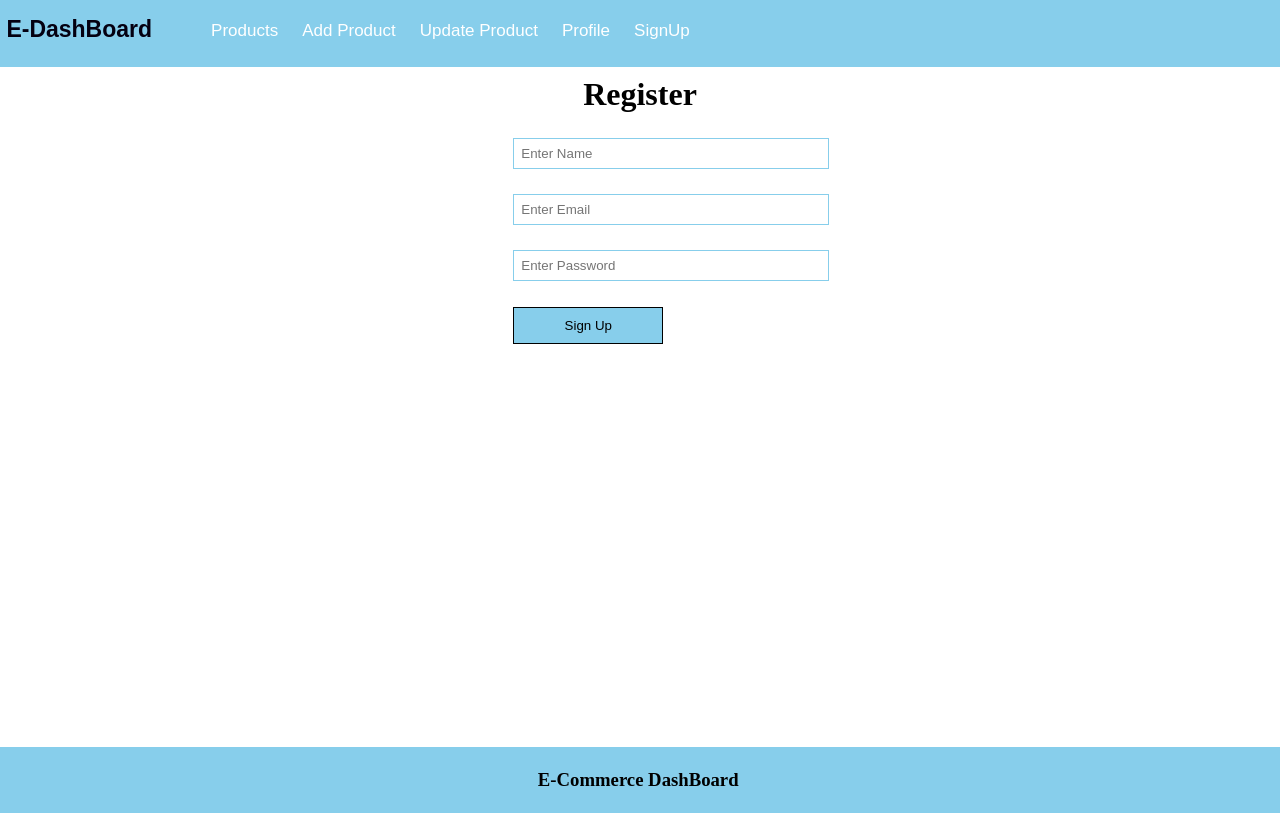
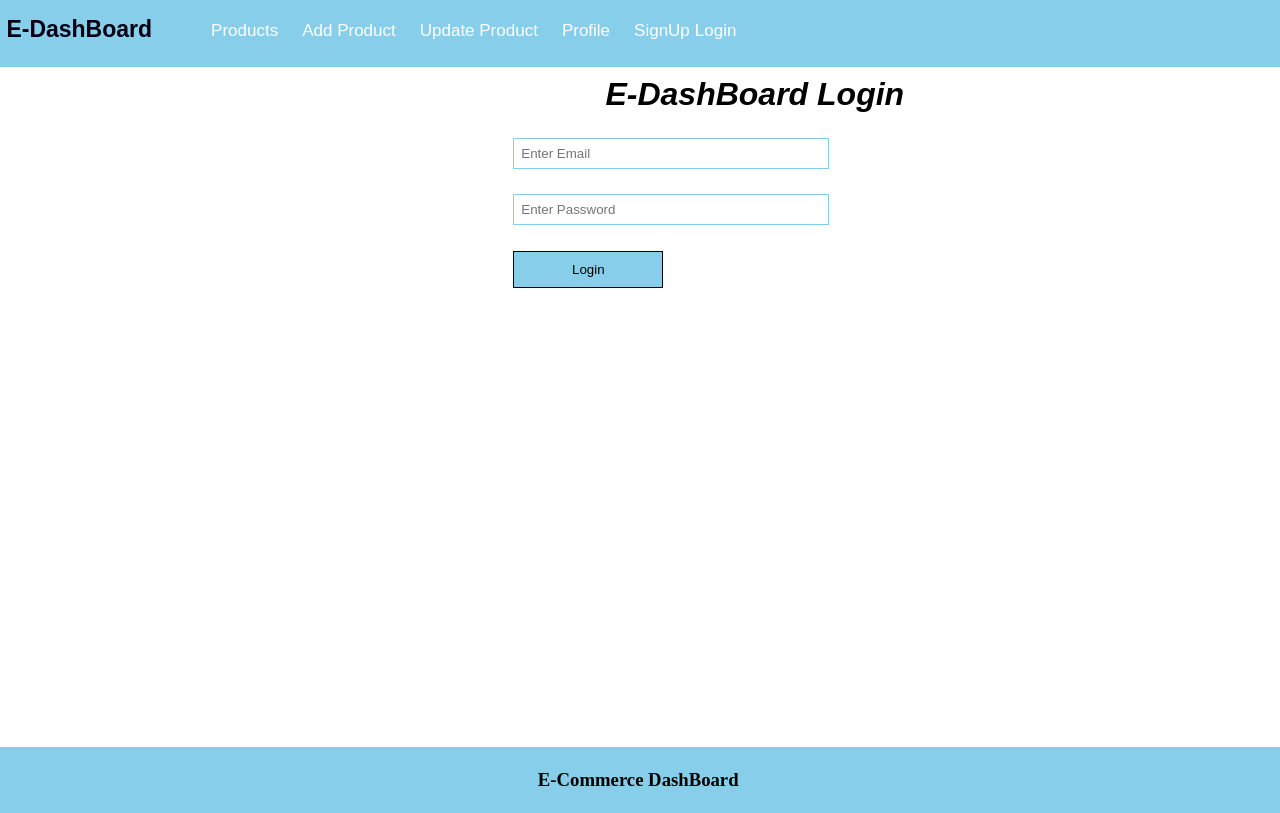
Before and after one commit to Akash09783/E-Commerce-Dashboard-Using-React-And-Node.js-MERN-Project, a React (Create React App) app: page /login in a window 1280 px wide. Before the commit this address led to /signup. Built offline with nearby package versions, Linux system fonts and the light colour scheme.

Commit message:
login api integration done

```diff
--- a/src/App.js
+++ b/src/App.js
@@ -1,4 +1,5 @@
 import "./App.css";
+import Login from "./components/Login";
 import Nav from "./components/Nav";
 import Footer from "./components/Footer";
 import SignUp from "./components/SignUp";
@@ -12,7 +13,7 @@ function App() {
           <Nav />
           <Routes>
             <Route element={<PrivateComp />}>
-              <Route path="/login" element={<h1>Product Listing Component</h1>} />
+              <Route path="/" element={<h1>Product Listing Component</h1>} />
               <Route path="/add" element={<h1>Add Product Component</h1>} />
               <Route
                 path="/update"
@@ -23,7 +24,9 @@ function App() {
               <Route />
             </Route>
 
+
             <Route path="/signup" element={<SignUp />} />
+            <Route path="/login" element={<Login />} />
           </Routes>
         </BrowserRouter>
         <Footer />
--- /dev/null
+++ b/src/components/Login.js
@@ -0,0 +1,72 @@
+import React, { useEffect } from "react";
+import { useNavigate } from "react-router-dom";
+const Login = () => {
+  const [email, setEmail] = React.useState("");
+  const [password, setPassword] = React.useState("");
+  const navigate = useNavigate();
+  useEffect(()=>{
+    const auth = localStorage.getItem('user');
+    if(auth)
+    {
+        navigate("/")
+    }
+  },)
+
+
+
+
+  const handleLogin = async () => {
+    console.warn("email,password", email, password);
+    let result = await fetch("http://localhost:5000/login", {
+      method: "post",
+      body: JSON.stringify({ email, password }),
+      headers: {
+        "Content-Type": "application/json",
+      },
+    });
+    result = await result.json();
+    console.warn(result);
+    if (result.name) {
+      localStorage.setItem("user", JSON.stringify(result))
+   navigate("/")
+    } else {
+      alert("please enter correct detail");
+    }
+  };
+  return (
+    <div className="login" style={{ alignItems: "center", marginLeft: "38%" }}>
+      <div>
+        {" "}
+        <h1
+          style={{
+            textAlign: "center",
+            marginRight: "32%",
+            fontFamily: "sans-serif",
+            fontStyle: "italic",
+          }}
+        >
+          E-DashBoard Login
+        </h1>
+      </div>
+      <input
+        value={email}
+        onChange={(e) => setEmail(e.target.value)}
+        type="text"
+        className="inputBox"
+        placeholder="Enter Email"
+      />
+      <input
+        value={password}
+        onChange={(e) => setPassword(e.target.value)}
+        type="password"
+        className="inputBox"
+        placeholder="Enter Password"
+      />
+      <button onClick={handleLogin} type="button" className="appButton">
+        Login
+      </button>
+    </div>
+  );
+};
+
+export default Login;
--- a/src/components/Nav.js
+++ b/src/components/Nav.js
@@ -36,13 +36,14 @@ const Nav = () => {
           <Link to="/profile">Profile</Link>
         </li>
 
-        <li>
-          {auth ? (
-            <Link onClick={logout} to="/signup">LogOut</Link>
-          ) : (
-            <Link to="/signup">SignUp</Link>
-          )}
-        </li>
+
+        {
+          auth?<li>   <Link onClick={logout} to="/signup">LogOut</Link></li>:<>
+          <li>  <Link to="/signup">SignUp</Link></li>
+          <Link style={{textDecorationLine:'none',color:"white",fontSize:'17px',fontFamily:'sans-serif',textIndent:'19px'}} to="/login">Login</Link>
+          </>
+
+        }
       </ul>
     </div>
   );
```
